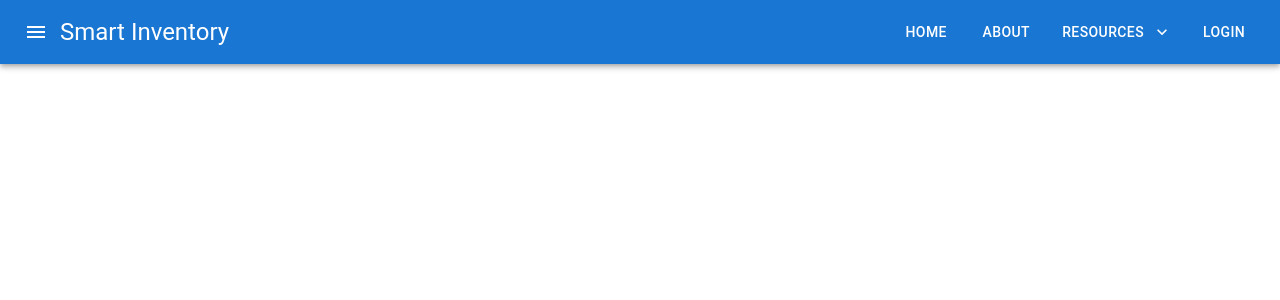
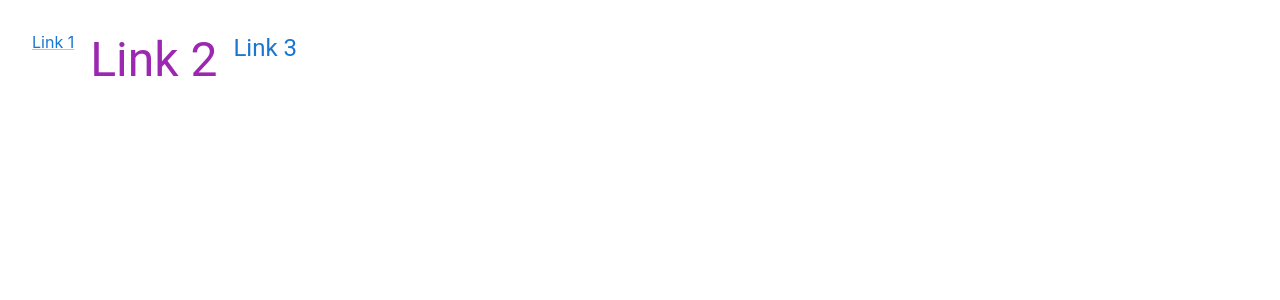
Before and after one commit to nuwan199044/react-material, a React (Create React App) app: page / in a window 1280 px wide. Shown: the top 300 px of the page. Built offline with nearby package versions, Linux system fonts and the light colour scheme.

Commit message:
Usage of Link

```diff
--- a/src/App.tsx
+++ b/src/App.tsx
@@ -1,5 +1,6 @@
 import './App.css';
-import { MuiMenu } from './components/MuiMenu';
+import { MuiLink } from './components/MuiLink';
+// import { MuiMenu } from './components/MuiMenu';
 // import { MuiNavbar } from './components/MuiNavbar';
 // import { MuiAccordion } from './components/MuiAccordion';
 // import { MuiCard } from './components/MuiCard';
@@ -38,7 +39,8 @@ function App() {
       {/* <MuiCard /> */}
       {/* <MuiAccordion /> */}
       {/* <MuiNavbar /> */}
-      <MuiMenu />
+      {/* <MuiMenu /> */}
+      <MuiLink />
     </div>
   );
 }
--- /dev/null
+++ b/src/components/MuiLink.tsx
@@ -0,0 +1,13 @@
+import { Stack, Link, Typography } from "@mui/material";
+
+export const MuiLink = () => {
+  return (
+    <Stack direction='row' spacing={2} m={4}>
+      <Link href="#">Link 1</Link>
+      <Link href="#" color='secondary' underline="hover" variant="h3">Link 2</Link>
+      <Typography variant="h5">
+        <Link href="#" underline="none">Link 3</Link>
+      </Typography>
+    </Stack>
+  );
+};
```
